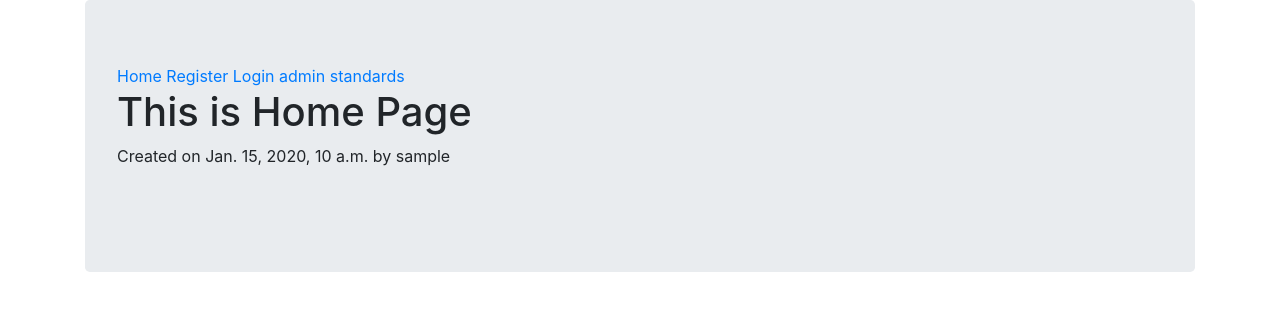
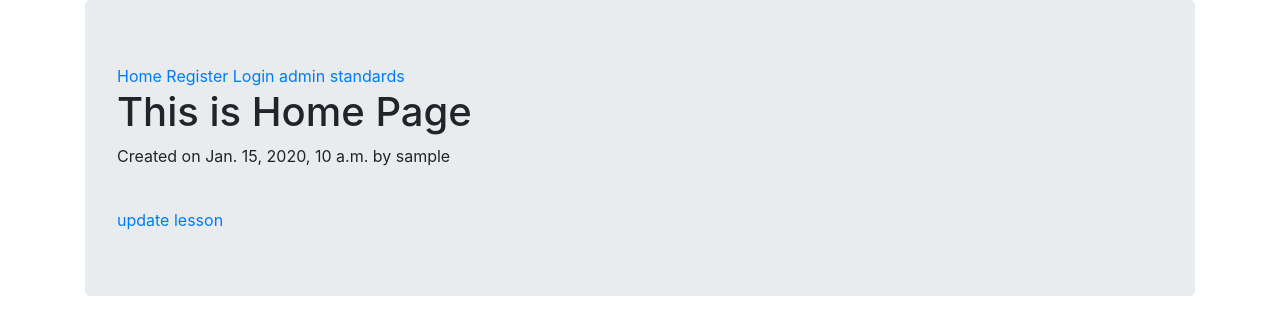
Before and after one commit to Rikhila0717/lms, a Django app: a page that uses teaching_blog/curriculum/templates/curriculum/lesson_detail_view.html in a window 1280 px wide. Shown: the top 335 px of the page. Run offline with Django 3.2, Linux system fonts and the light colour scheme; tables that the repository leaves empty hold one stand-in row (values such as "Sample post"); some libraries are stand-ins or nearby versions.

Commit message:
i added a new html file

```diff
--- a/teaching_blog/curriculum/models.py
+++ b/teaching_blog/curriculum/models.py
@@ -79,3 +79,6 @@ class Lesson(models.Model):
     def save(self,*args,**kwargs):
         self.slug = slugify(self.name)
         super().save(*args,**kwargs)
+
+    def get_absolute_url(self):
+        return reverse('', kwargs={"pk": self.pk})
--- /dev/null
+++ b/teaching_blog/curriculum/templates/curriculum/hello.html
@@ -0,0 +1 @@
+<h1> Hello World </h1>
--- a/teaching_blog/curriculum/templates/curriculum/lesson_detail_view.html
+++ b/teaching_blog/curriculum/templates/curriculum/lesson_detail_view.html
@@ -4,5 +4,7 @@
 {% block content %}
 
 <p> Created on {{lessons.created_at}} by {{lessons.created_by}}</p><br>
+<a href="{% url 'curriculum:lesson_update' standard=lessons.Standard.slug subject=lessons.subject.slug slug=lessons.slug%}">update lesson</a>
+
 
 {% endblock %}
--- a/teaching_blog/curriculum/urls.py
+++ b/teaching_blog/curriculum/urls.py
@@ -9,6 +9,6 @@ urlpatterns = [
     path('<str:standard>/<slug:slug>/',views.LessonListView.as_view(),name='lesson_list'),
     path('<str:standard>/<str:slug>/create/',views.LessonCreateView.as_view(),name='lesson_create'),
     path('<str:standard>/<str:subject>/<slug:slug>/',views.LessonDetailView.as_view(),name='lesson_details'),
-
+    path('<str:standard>/<str:subject>/<slug:slug>/update/',views.LessonUpdateView.as_view(),name='lesson_update')
 
 ]
--- a/teaching_blog/curriculum/views.py
+++ b/teaching_blog/curriculum/views.py
@@ -53,5 +53,8 @@ class LessonCreateView(CreateView):
 
 
 
-# class LessonUpdateView(UpdateView):
-#     fields = ('name','position','video','ppt','Notes')
+class LessonUpdateView(UpdateView):
+    fields = ('name','position','video','ppt','Notes')
+    model = Lesson
+    template_name= 'curriculum/lesson_update.html'
+    context_object_name= 'lessons'
```
Also changed, not shown: teaching_blog/curriculum/templates/curriculum/lesson_update.html (added, +13 -0 lines).
